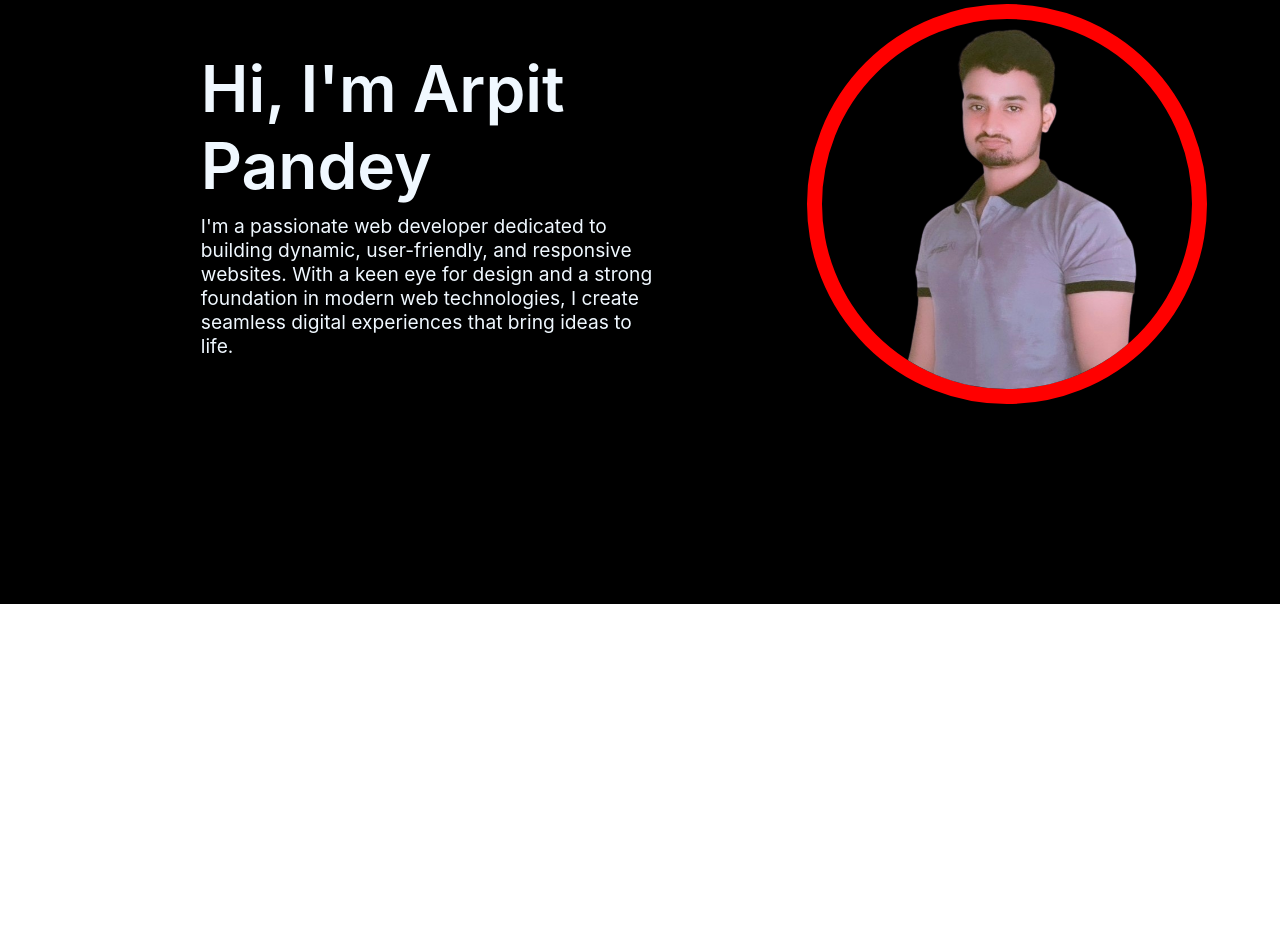
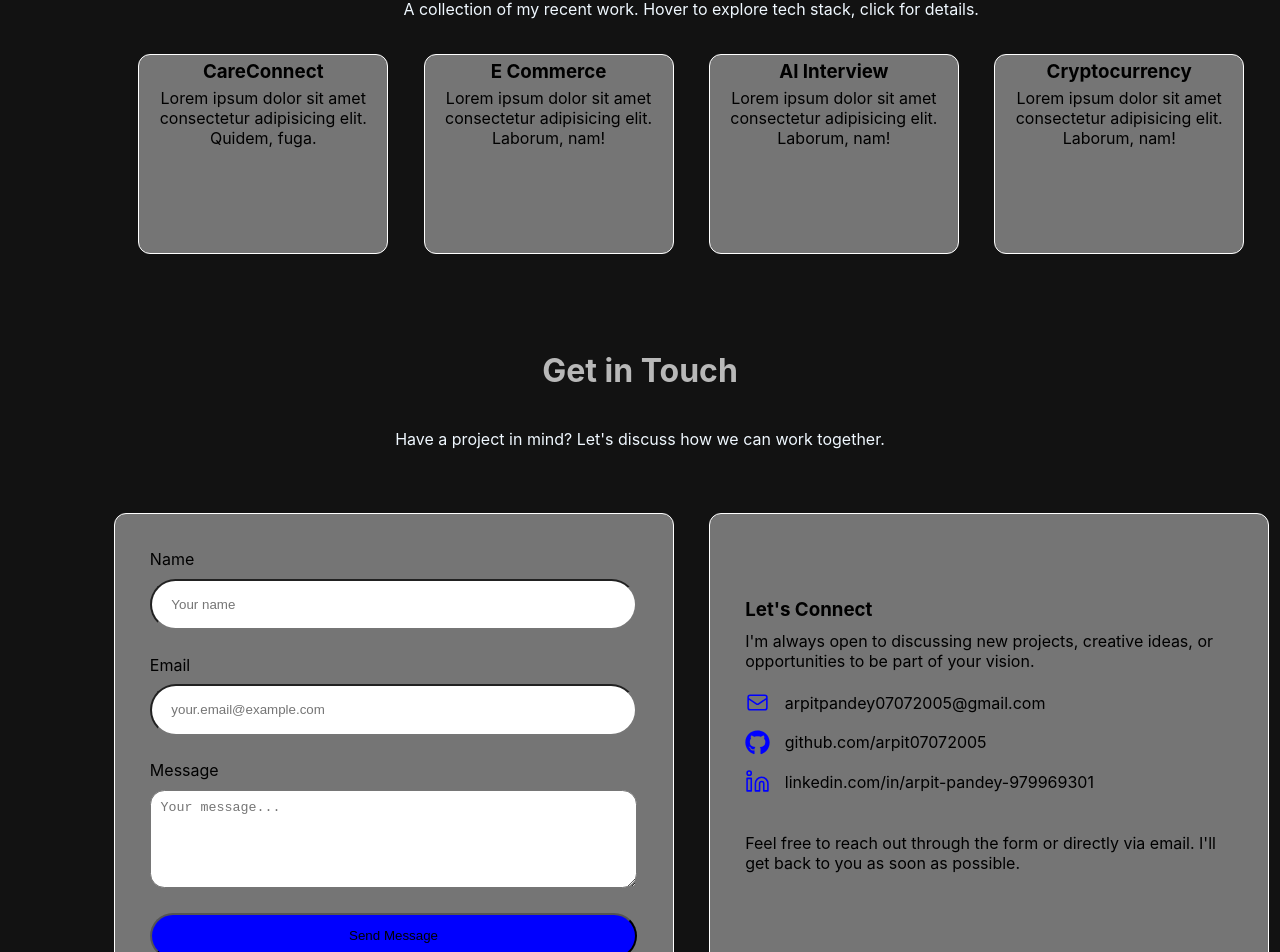
Before and after one commit to arpit07072005/arpit-portfolio, a React (Create React App) app in the folder arpit/: page / in a window 1280 px wide. Shown: the part 1796-2748 px from the top of the page. Before the commit the page ends 2400 px from the top, so only its background shows below. Built offline with nearby package versions, Linux system fonts and the light colour scheme.

Commit message:
contact page

```diff
--- a/arpit/package.json
+++ b/arpit/package.json
@@ -7,6 +7,7 @@
     "@testing-library/jest-dom": "^6.6.4",
     "@testing-library/react": "^16.3.0",
     "@testing-library/user-event": "^13.5.0",
+    "gsap": "^3.13.0",
     "lucide-react": "^0.532.0",
     "react": "^19.1.1",
     "react-dom": "^19.1.1",
--- a/arpit/src/App.js
+++ b/arpit/src/App.js
@@ -1,8 +1,10 @@
-import logo from './logo.svg';
+
 import './App.css';
 import Hero from './components/Hero';
 import Navbar from './components/Navbar';
 import Skills from './components/Skills';
+import Projects from './components/Projects';
+import Contact from './components/Contact';
 
 function App() {
   return (
@@ -10,8 +12,8 @@ function App() {
    <Navbar/>
    <Hero/>
   <Skills/>
-   <Hero/>
-
+<Projects/>
+<Contact/>
    </>
   );
 }
--- /dev/null
+++ b/arpit/src/components/Contact.js
@@ -0,0 +1,33 @@
+import React from 'react'
+import styles from '../css/Contact.module.css'
+import { HiOutlineMail } from "react-icons/hi";
+import { FaGithub } from "react-icons/fa";
+import { FiLinkedin } from "react-icons/fi";
+function Contact() {
+  return (
+    <div className={styles.main_container}>
+        <h1 className={styles.heading}>Get in Touch</h1>
+        <p className={styles.para}>Have a project in mind? Let's discuss how we can work together.</p>
+        <div className={styles.container}>
+        <div className={styles.left}>
+            <label htmlFor="name">Name</label>
+            <input type="text"  className={styles.input} placeholder='Your name'/>
+              <label htmlFor="email">Email</label>
+            <input type="email" className={styles.input} placeholder='your.email@example.com'/>
+              <label htmlFor="email">Message</label>
+            <textarea name="message" id="message" rows='10' placeholder='Your message...'></textarea>
+            <button className={styles.sendbtn}>Send Message</button>
+        </div>
+        <div className={styles.right}>
+          <h3 className={styles.right_heading}>Let's Connect</h3>
+          <p className={styles.right_para}>I'm always open to discussing new projects, creative ideas, or opportunities to be part of your vision.</p>
+          <div className={styles.right_links}><HiOutlineMail  color='blue' size='25px' strokeWidth='1.5px' />arpitpandey07072005@gmail.com</div>
+          <div className={styles.right_links}><FaGithub color='blue' size='25px' strokeWidth='1.5px'/>github.com/arpit07072005</div>
+          <div className={styles.right_links}><FiLinkedin color='blue' size='25px' strokeWidth='1.5px'/>linkedin.com/in/arpit-pandey-979969301</div>
+          <p className={styles.right_parab}>Feel free to reach out through the form or directly via email. I'll get back to you as soon as possible.</p>
+        </div>
+      </div>
+    </div>
+  )
+}
+export default Contact
--- /dev/null
+++ b/arpit/src/components/Projects.js
@@ -0,0 +1,30 @@
+import React from 'react'
+import styles from '../css/Projects.module.css'
+function Projects() {
+  return (
+    <div className={styles.container}>
+        <div className={styles.heading}>Featured Projects</div>
+        <p className={styles.para}>A collection of my recent work. Hover to explore tech stack, click for details.</p>
+        <div className={styles.box_container}>
+        <div className={styles.box}>
+            <h3 className={styles.box_heading}>CareConnect</h3>
+            <p className={styles.box_para}>Lorem ipsum dolor sit amet consectetur adipisicing elit. Quidem, fuga.</p>
+        </div>
+        <div className={styles.box}>
+            <h3 className={styles.box_heading}>E Commerce</h3>
+            <p className={styles.box_para}>Lorem ipsum dolor sit amet consectetur adipisicing elit. Laborum, nam!</p>
+        </div>
+        <div className={styles.box}>
+            <h3 className={styles.box_heading}>AI Interview</h3>
+            <p className={styles.box_para}>Lorem ipsum dolor sit amet consectetur adipisicing elit. Laborum, nam!</p>
+        </div>
+        <div className={styles.box}>
+            <h3 className={styles.box_heading}>Cryptocurrency</h3>
+            <p className={styles.box_para}>Lorem ipsum dolor sit amet consectetur adipisicing elit. Laborum, nam!</p>
+        </div>
+        </div>
+    </div>
+  )
+}
+
+export default Projects
--- /dev/null
+++ b/arpit/src/css/Contact.module.css
@@ -0,0 +1,85 @@
+.main_container{
+    background-color: #121212;
+}
+.heading{
+    text-align: center;
+    color: rgb(255, 255, 255, 0.7);
+    padding-top: 3%;
+    font-size: xx-large;
+}
+.para{
+     margin-top: 3%;
+     text-align: center;
+    color: aliceblue;
+}
+.container{
+    margin-top: 5%;
+    width: 100%;
+    display: flex;
+    gap: 3%;
+    justify-content: center;
+    text-align: center;
+    flex-wrap: wrap;
+    padding-bottom: 5%;
+        padding-left: 8%;
+}
+.left{
+    width:35rem;
+     border: 1px solid rgb(255 255 255);
+    border-radius: .75rem;
+    min-height: 40vh;
+    background-color: #757575;
+    display: flex;
+    flex-direction: column;
+    padding: 3%;
+}
+.input{
+    width: 100%;
+    height: 20%;
+    border-radius: 2rem;
+    margin-bottom: 5%;
+    padding: 1%;
+    padding-left: 4%;
+}
+label{
+text-align: left;
+margin-bottom: 2%;
+}
+textarea{
+    margin-bottom: 5%;
+    border-radius: 0.9rem;
+    padding: 2%;
+}
+.sendbtn{
+     width: 100%;
+    height: 20%;
+    border-radius: 2rem;
+    margin-bottom: 5%;
+    background-color: blue;
+}
+.right{
+    width:35rem;
+     border: 1px solid rgb(255 255 255);
+    border-radius: .75rem;
+    min-height: 40vh;
+    background-color: #757575;
+    padding: 3%;
+text-align: left;
+
+}
+.right_para{
+    margin-bottom: 4%;
+    margin-top: 2%;
+}
+.right_parab{
+    margin-top: 8%;
+}
+.right_links{
+    display: flex;
+    align-items: center;
+    gap: 3%;
+    margin-bottom: 3%;
+}
+.right_heading{
+    margin-top: 10%;
+}
--- a/arpit/src/css/Hero.module.css
+++ b/arpit/src/css/Hero.module.css
@@ -1,5 +1,5 @@
 .container{
-    background-color: black;
+    background-color: #121212;
     height: 100vh;
     width: 100%;
     color: aliceblue;
--- a/arpit/src/css/Navbar.module.css
+++ b/arpit/src/css/Navbar.module.css
@@ -9,6 +9,7 @@
   position: fixed;
   top: 3%;
   left: 1%;
+  z-index: 1000;
 }
 .links{
     background-color: rgb(55, 65, 81 ,0.7);
--- /dev/null
+++ b/arpit/src/css/Projects.module.css
@@ -0,0 +1,40 @@
+.container{
+    background-color: #121212;
+    /* height: 50vh; */
+        padding-left: 8%;
+padding-top: 5%;
+}
+.heading{
+    text-align: center;
+    color: aliceblue;
+    font-size: xx-large;
+}
+.para{
+    margin-top: 3%;
+     text-align: center;
+    color: aliceblue;
+}
+.box_container{
+    margin-top: 3%;
+    display: flex;
+    flex-wrap: wrap;
+    gap: 3%;
+    align-items: center;
+    justify-content: center;
+}
+.box{
+    width: 250px;
+    height: 200px;
+    background-color: #757575;
+    border: 1px solid rgb(255 255 255);
+    border-radius: .75rem;
+margin-bottom: 5%;
+}
+.box_heading{
+    text-align: center;
+    margin-top: 2%;
+}
+.box_para{
+     text-align: center;
+    margin-top: 2%;
+}
--- a/arpit/src/css/Skills.module.css
+++ b/arpit/src/css/Skills.module.css
@@ -1,6 +1,8 @@
 .container{
     background-color: #121212;
-    height: 100vh;
+    /* height: 130vh; */
+        padding-left: 8%;
+
 }
 .heading {
     text-align: center;
```
Also changed, not shown: 1 other file (tests, documents, lock files or other folders).
